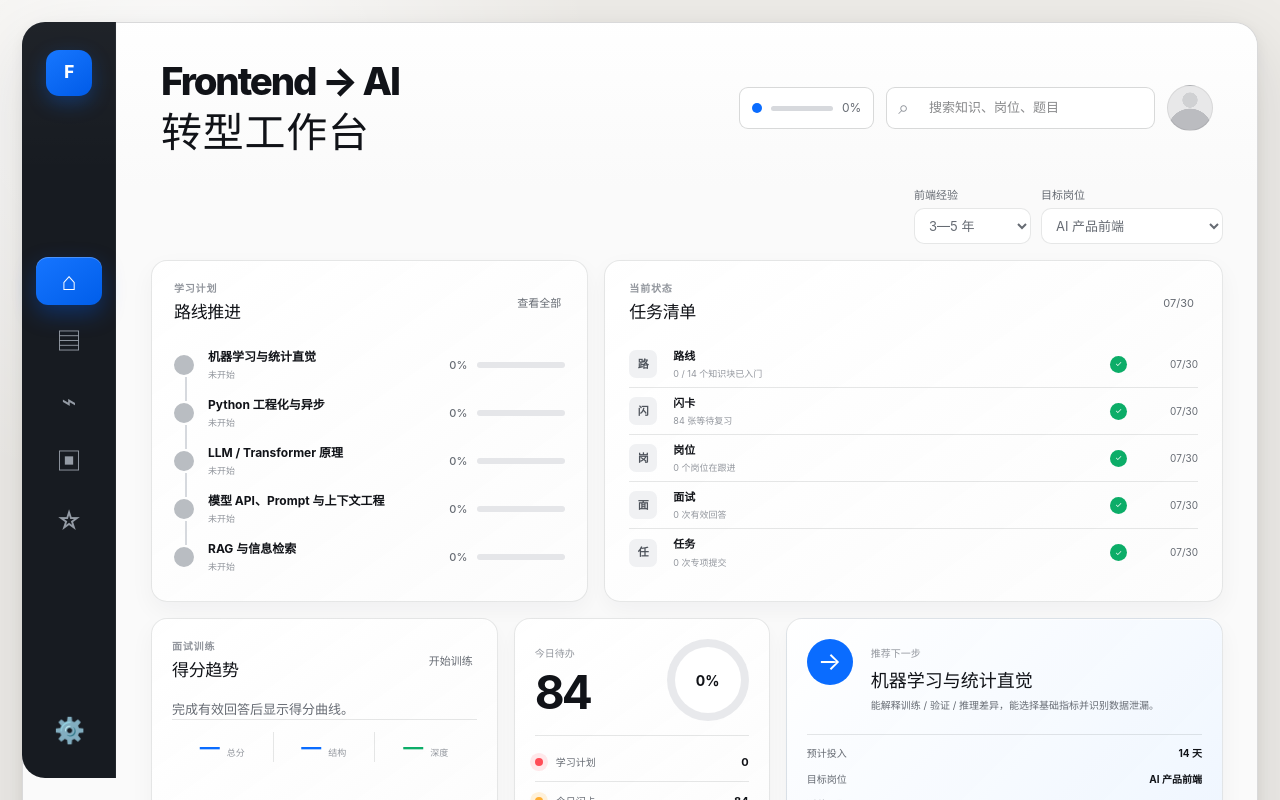
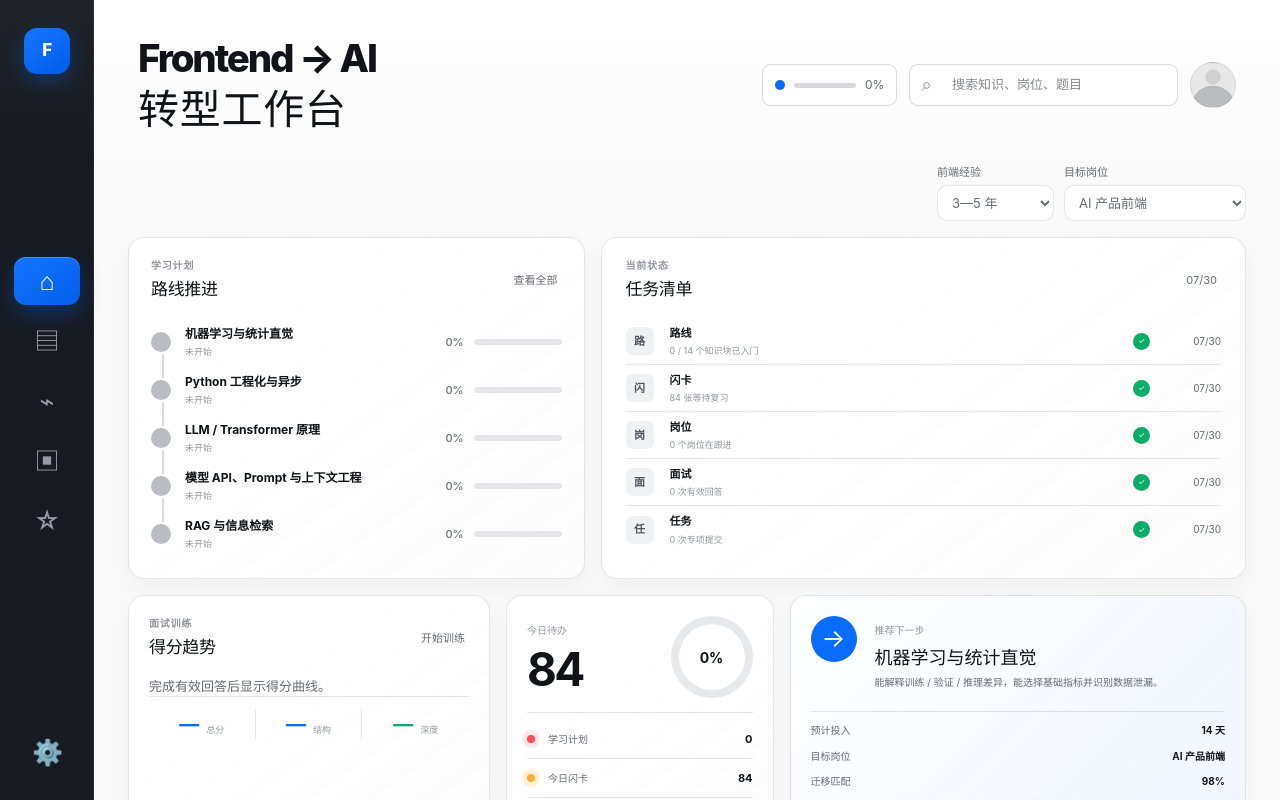
Before and after one commit to vosmokesaji/frontend-ai-universal, a Next.js app: page / in a window 1280 px wide. Shown: the top 800 px of the page. Built offline with nearby package versions, Linux system fonts and the light colour scheme.

Commit message:
Remove outer dashboard frame

```diff
--- a/app/globals.css
+++ b/app/globals.css
@@ -2792,24 +2792,19 @@ textarea {
 
 html,
 body {
-  background:
-    radial-gradient(circle at 14% 8%, rgba(255, 255, 255, 0.96), transparent 28%),
-    #eeece8;
+  background: #fafafa;
 }
 
 body {
-  padding: 22px;
+  padding: 0;
 }
 
 .app {
   background: #fafafa;
-  border: 1px solid rgba(17, 19, 24, 0.14);
-  border-radius: 24px;
-  box-shadow:
-    0 24px 70px rgba(23, 27, 32, 0.13),
-    0 4px 14px rgba(23, 27, 32, 0.06);
-  min-height: calc(100vh - 44px);
-  overflow: hidden;
+  border: 0;
+  border-radius: 0;
+  box-shadow: none;
+  min-height: 100vh;
   position: relative;
 }
 
@@ -2820,18 +2815,18 @@ body {
     linear-gradient(180deg, rgba(255, 255, 255, 0.035), transparent 20%),
     #171b21;
   border: 0;
-  border-radius: 23px 0 0 23px;
-  bottom: 22px;
+  border-radius: 0;
+  bottom: 0;
   box-shadow: inset -1px 0 rgba(255, 255, 255, 0.05);
   display: flex;
   flex-direction: column;
   gap: 26px;
   height: auto;
-  left: 22px;
+  left: 0;
   padding: 28px 14px 24px;
   position: fixed;
   right: auto;
-  top: 22px;
+  top: 0;
   width: 94px;
   z-index: 100;
 }
```
